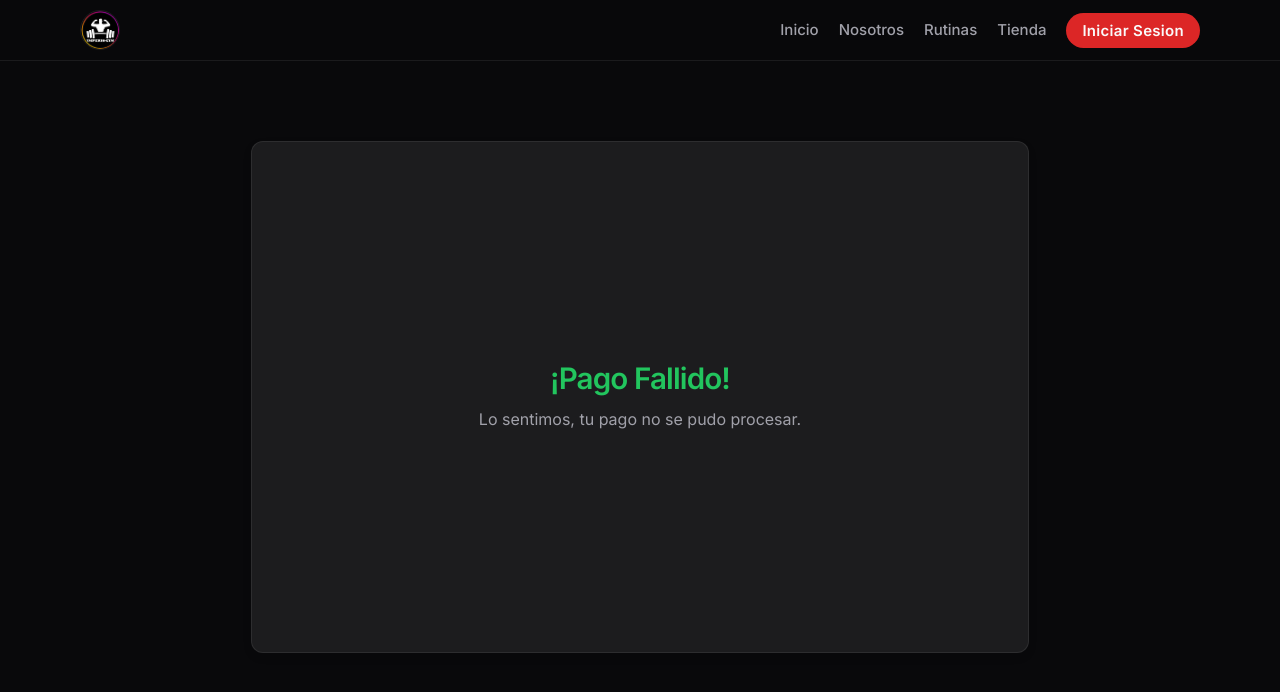
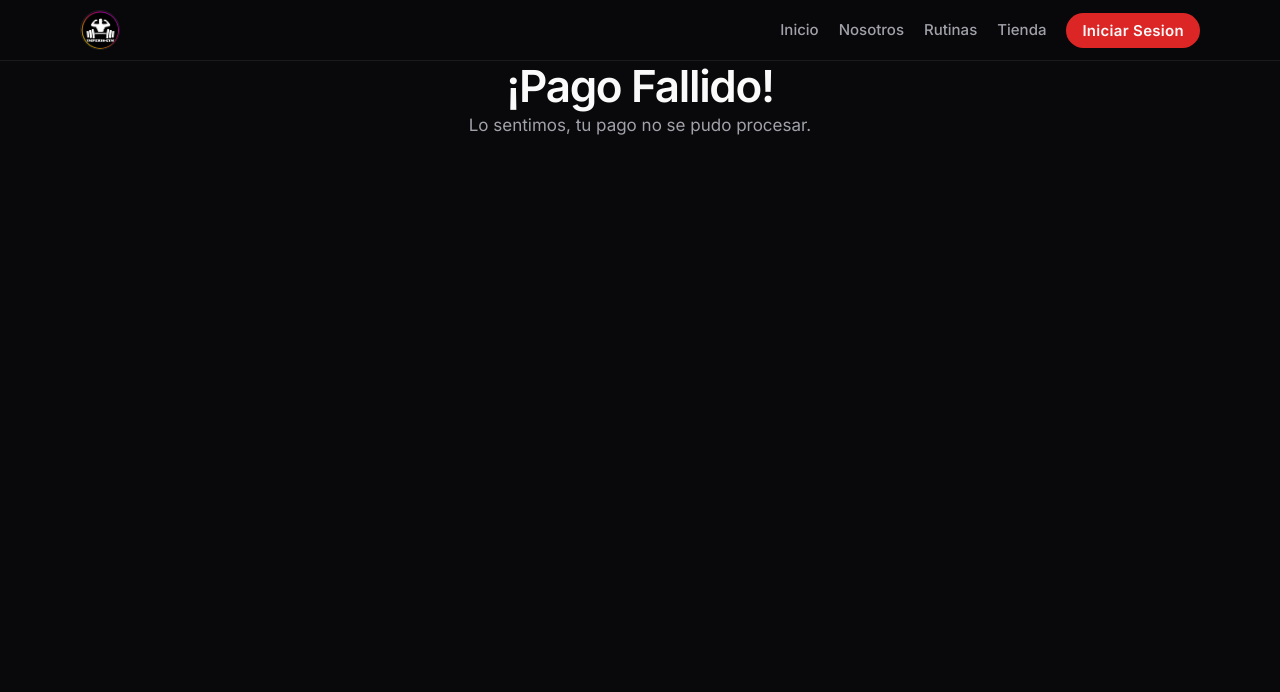
Before and after one commit to MateoBaute/imperio-gym, a React (Vite) app: page /Failure in a window 1280 px wide. Shown: the top 692 px of the page. Built offline with nearby package versions, Linux system fonts and the light colour scheme.

Commit message:
Failure detalles

```diff
--- /dev/null
+++ b/src/components/failure.css
@@ -0,0 +1,30 @@
+.failure-container h1 {
+    color: #c52222;
+    text-align: center;
+    font-size: clamp(1.5rem, 3vw, 1.85rem);
+  }
+
+  .failure-container {
+    background-color: var(--border);
+    margin: 5rem  auto;
+    border-radius: var(--radius-lg);
+    border: 1px solid var(--border);
+    box-shadow: 0 0.25rem 0.5rem rgba(0, 0, 0, 0.1);
+    display: flex;
+    flex-direction: column;
+    align-items: center;
+    justify-content: center;
+    min-height: min(70dvh, 32rem);
+    padding: max(2rem, env(safe-area-inset-top)) max(1rem, env(safe-area-inset-right))
+      max(2rem, env(safe-area-inset-bottom)) max(1rem, env(safe-area-inset-left));
+    box-sizing: border-box;
+    width: 70%;
+  }
+
+  .failure-container p {
+    font-size: 1rem;
+    color: var(--text-muted, #a1a1aa);
+    margin-top: 0.75rem;
+    text-align: center;
+    max-width: 26rem;
+  }
--- a/src/pages/Failure.jsx
+++ b/src/pages/Failure.jsx
@@ -1,6 +1,6 @@
 export default function Failure() {
     return (
-        <div className="success-container">
+        <div className="failure-container">
             <h1>¡Pago Fallido!</h1>
             <p>Lo sentimos, tu pago no se pudo procesar.</p>
         </div>
```
